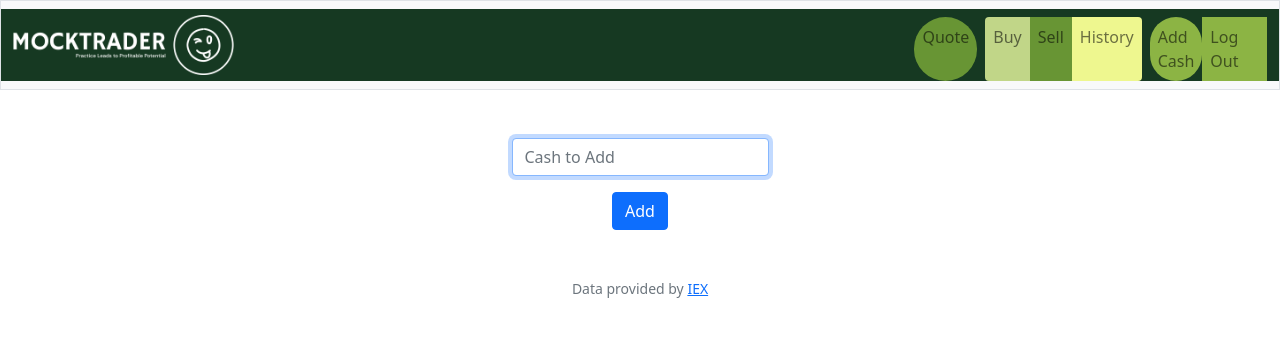
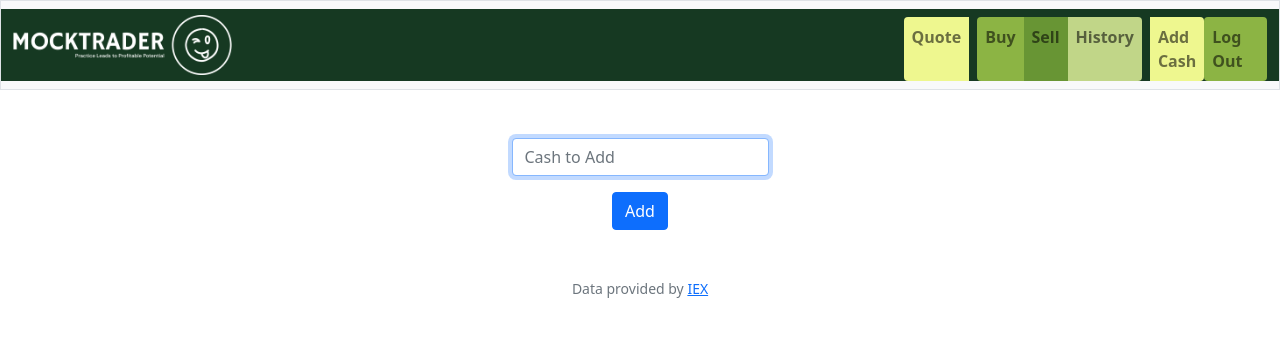
Before and after one commit to jazzorpheus/mock-trader, a Flask app: page /add in a window 1280 px wide. Shown: the top 337 px of the page. Run offline with Flask 3, Linux system fonts and the light colour scheme; the visitor is signed in with stand-in values (Sample User, id 1); some libraries are stand-ins or nearby versions.

Commit message:
Sat, Jul 29, 2023, 9:44 PM +01:00

```diff
--- a/static/styles.css
+++ b/static/styles.css
@@ -31,24 +31,30 @@ nav .navbar-brand .green
 
 
 .nav-item.quote {
-    background-color: #689534;
+    background-color: #EEF78F;
+    font-weight: bold;
 }
 .nav-item.buy {
-    background-color: #C1D688;
-
+    background-color: #8CB444;
+    font-weight: bold;
 }
 .nav-item.sell {
     background-color: #689534;
+    font-weight: bold;
 }
 .nav-item.history {
-    background-color: #EEF78F;
+    background-color: #C1D688;
+    font-weight: bold;
+
 
 }
 .nav-item.add {
-    background-color: #8CB444;
+    background-color: #EEF78F;
+    font-weight: bold;
 }
 .nav-item.logout {
     background-color: #8CB444;
+    font-weight: bold;
 }
 
 
@@ -58,3 +64,7 @@ nav .navbar-brand .green
 .nav-item.login {
     background-color: #8CB444;
 }
+
+/* .nav-item {
+    background-color: #FFECD1 !important;
+} */
--- a/templates/layout.html
+++ b/templates/layout.html
@@ -31,14 +31,14 @@
                 <div class="collapse navbar-collapse" id="navbar">
                     {% if session["user_id"] %}
                         <ul class="navbar-nav me-auto mt-2">
-                            <li class="nav-item quote rounded-pill me-2"><a class="nav-link" href="/quote">Quote</a></li>
+                            <li class="nav-item quote rounded-start me-2"><a class="nav-link" href="/quote">Quote</a></li>
                             <li class="nav-item buy rounded-start"><a class="nav-link" href="/buy">Buy</a></li>
                             <li class="nav-item sell"><a class="nav-link" href="/sell">Sell</a></li>
                             <li class="nav-item history rounded-end"><a class="nav-link" href="/history">History</a></li>
-                            <li class="nav-item add rounded-pill ms-2"><a class="nav-link" href="/add">Add Cash</a></li>
+                            <li class="nav-item add rounded-end ms-2"><a class="nav-link" href="/add">Add Cash</a></li>
                         </ul>
                         <ul class="navbar-nav ms-auto mt-2">
-                            <li class="nav-item logout"><a class="nav-link" href="/logout">Log Out</a></li>
+                            <li class="nav-item logout rounded"><a class="nav-link" href="/logout">Log Out</a></li>
                         </ul>
                     {% else %}
                         <ul class="navbar-nav ms-auto mt-2">
```
Also changed, not shown: 1 other file.
